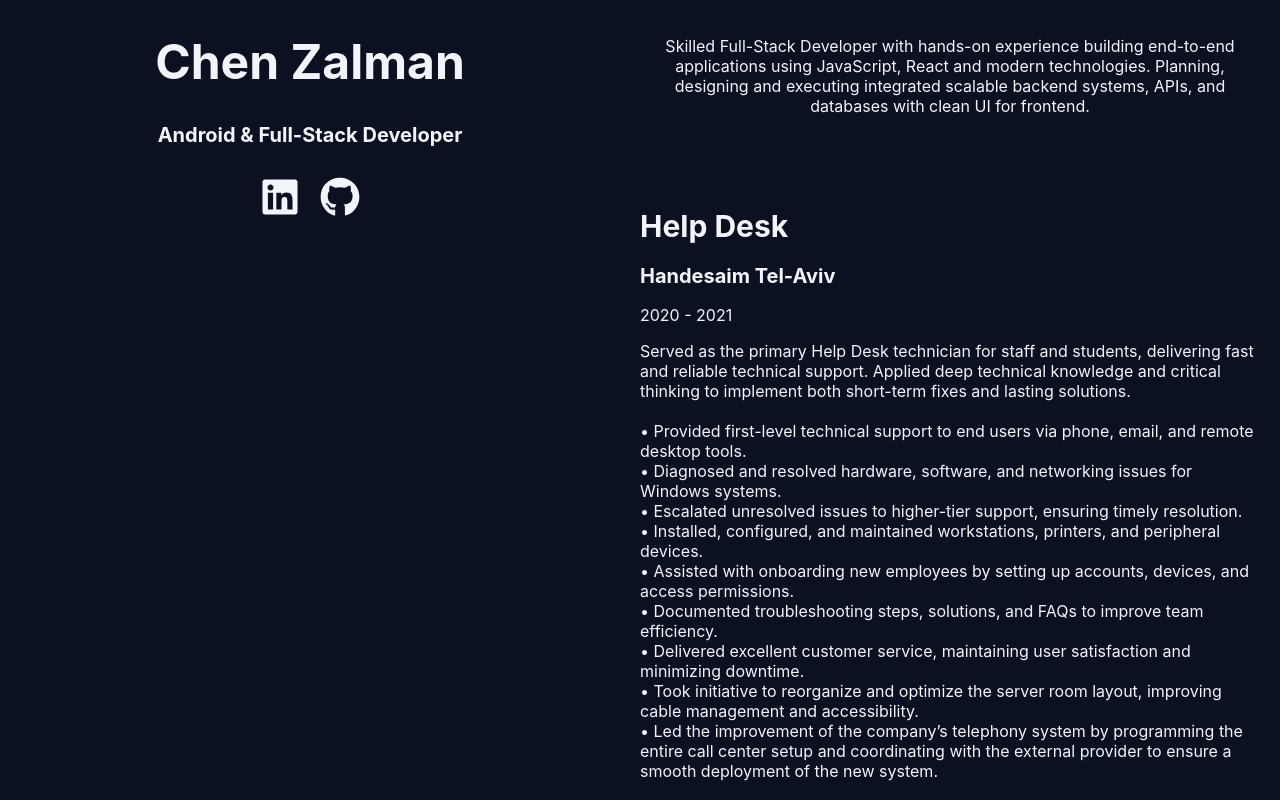
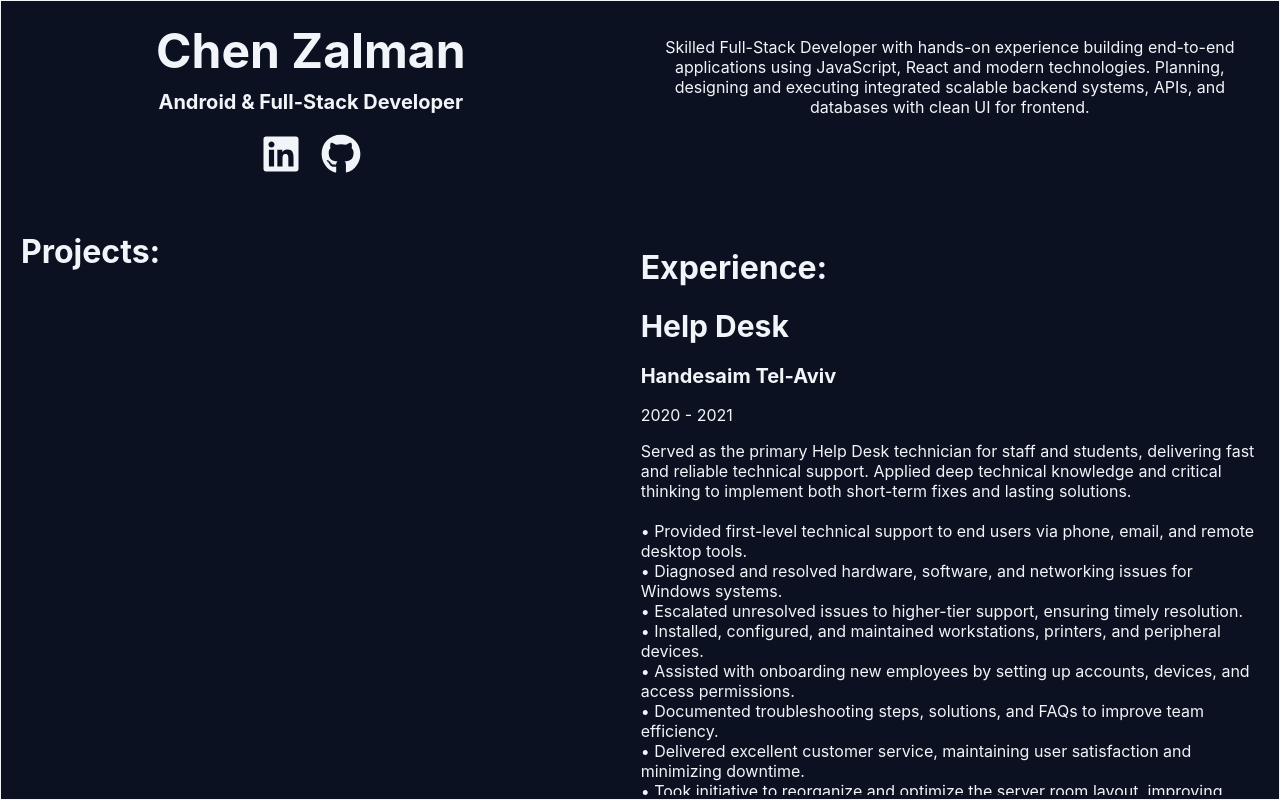
Before and after one commit to ChenZalman/Portfolio, a React (Create React App) app: page / in a window 1280 px wide. Built offline with nearby package versions, Linux system fonts and the light colour scheme.

Commit message:
Added Titles and  changed alignments

```diff
--- a/src/App.js
+++ b/src/App.js
@@ -20,17 +20,27 @@ function App() {
   }
 
   return (
-    <div style={{display: 'flex', height: '100vh', width: '100vw',textAlign: 'center', boxSizing: 'border-box' , border:'solid 0px green'}}>
-      <div style={{width : '50%'}}>
-        <Header props={{name: 'Chen Zalman', title: 'Android & Full-Stack Developer'}}/>
-        <FaLinkedin style={{cursor:'pointer', margin:'10px'}} size={40} onClick={() => openLink(process.env.REACT_APP_LINKEDINURL)}/>
-        <FaGithub style={{cursor:'pointer', margin:'10px'}} size={40} onClick={() => openLink(process.env.REACT_APP_GITHUBURL)}/>
+    <div style={{display: 'flex', height: '100vh', width: '100vw',textAlign: 'center', border:'solid 1px', boxSizing: 'border-box'}}>
+      {/* Left side of page */}
+      <div style={{padding:'20px',width : '50%', border:'solid 0px', boxSizing: 'border-box'}}>
+        <div style={{height:'25%', border:'solid 0px', boxSizing: 'border-box'}}>
+          <Header props={{name: 'Chen Zalman', title: 'Android & Full-Stack Developer'}}/>
+          <div style={{border:'solid 0px', boxSizing: 'border-box'}}>
+            <FaLinkedin style={{cursor:'pointer', marginInline:'10px'}} size={40} onClick={() => openLink(process.env.REACT_APP_LINKEDINURL)}/>
+            <FaGithub style={{cursor:'pointer', marginInline:'10px'}} size={40} onClick={() => openLink(process.env.REACT_APP_GITHUBURL)}/>
+          </div>
+        </div>
+        <div style={{textAlign:'left', height:'75%'}}>
+          <h1 style={{}}> Projects:</h1>
+        </div>
       </div>
-      <div style={{padding:'20px', flexDirection : 'column', justifyItems: 'center', width: '50%', border: ' solid 0px red'}}>
-        <div style={{ height:'20%', border: ' solid 0px '}}>
+      {/* Right side of page */}
+      <div style={{padding:'20px', flexDirection : 'column', justifyItems: 'center', width: '50%'}}>
+        <div style={{ height:'25%'}}>
           <Summary props={{text: summary}} />
         </div>
-        <div style={{textAlign:'left', overflowY: 'scroll', height:'80%', border: ' solid 0px blue' }}>
+        <div style={{textAlign:'left', overflowY: 'scroll', height:'75%'}}>
+          <h1>Experience:</h1>
           {
             experiences.map(
               (item,i) =>(
--- a/src/Components/Header.js
+++ b/src/Components/Header.js
@@ -2,11 +2,11 @@ import React from 'react'
 
 export default function Header({props}) {
   return (
-    <div>
-      <h1 style={{fontSize: '48px'}}>
+    <div style={{}}>
+      <h1 style={{fontSize: '48px', margin:'0px'}}>
         {props.name}
       </h1>
-      <h3 style={{fontSize: '20px'}}>
+      <h3 style={{fontSize: '20px', marginTop:'10px' }}>
         {props.title}
       </h3>
     </div>
```
